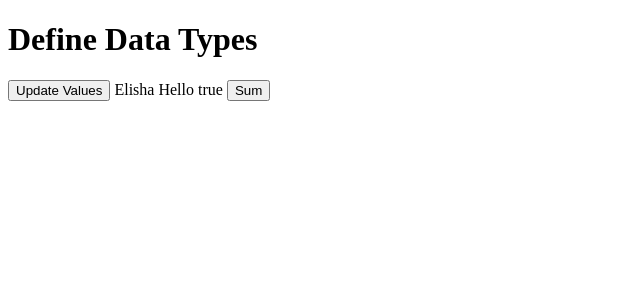
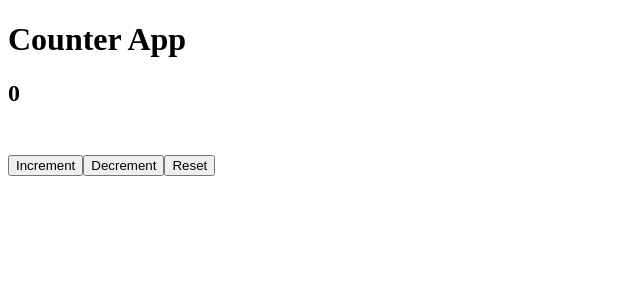
Before and after one commit to elishabhatti/angular-app, an Angular app: page / in a window 1280 px wide. Shown: the top 300 px of the page, without its empty margins (0-640 px from the left). Built offline with nearby package versions, Linux system fonts and the light colour scheme.

Commit message:
created counter application

```diff
--- a/src/app/app.html
+++ b/src/app/app.html
@@ -1,7 +1,13 @@
-<h1>Define Data Types</h1>
-<button (click)="updateName()">Update Values</button>
-{{name}}
-{{data}}
-{{other}}
-
-<button (click)="sum(1,2)">Sum</button>
+<h1>Counter App</h1>
+<div>
+  <h2>
+    {{count}}
+    <h2>
+      <div>
+        <button (click)="handleIncrement()">Increment</button>
+        <button (click)="handleDecrement()">Decrement</button>
+        <button (click)="handleReset()">Reset</button>
+      </div>
+    </h2>
+  </h2>
+</div>
--- a/src/app/app.ts
+++ b/src/app/app.ts
@@ -10,19 +10,15 @@ import { ProfileComponent } from './profile/profile.component';
   styleUrl: './app.css',
 })
 export class App {
-  name: string = 'Elisha';
-  data: string | number = 'Hello';
-  other: boolean = true;
+  count: number = 0;
 
-  updateName() {
-    this.data = 'Hello World';
-    this.name = 'Elisha Jameel';
-    this.other = false;
+  handleIncrement() {
+    this.count = this.count + 1;
   }
-  sum(num1: number, num2: number): number {
-    let result = num1 + num2;
-    console.log(result);
-
-    return result;
+  handleDecrement() {
+    this.count = this.count - 1;
+  }
+  handleReset() {
+    this.count = this.count = 0;
   }
 }
```
